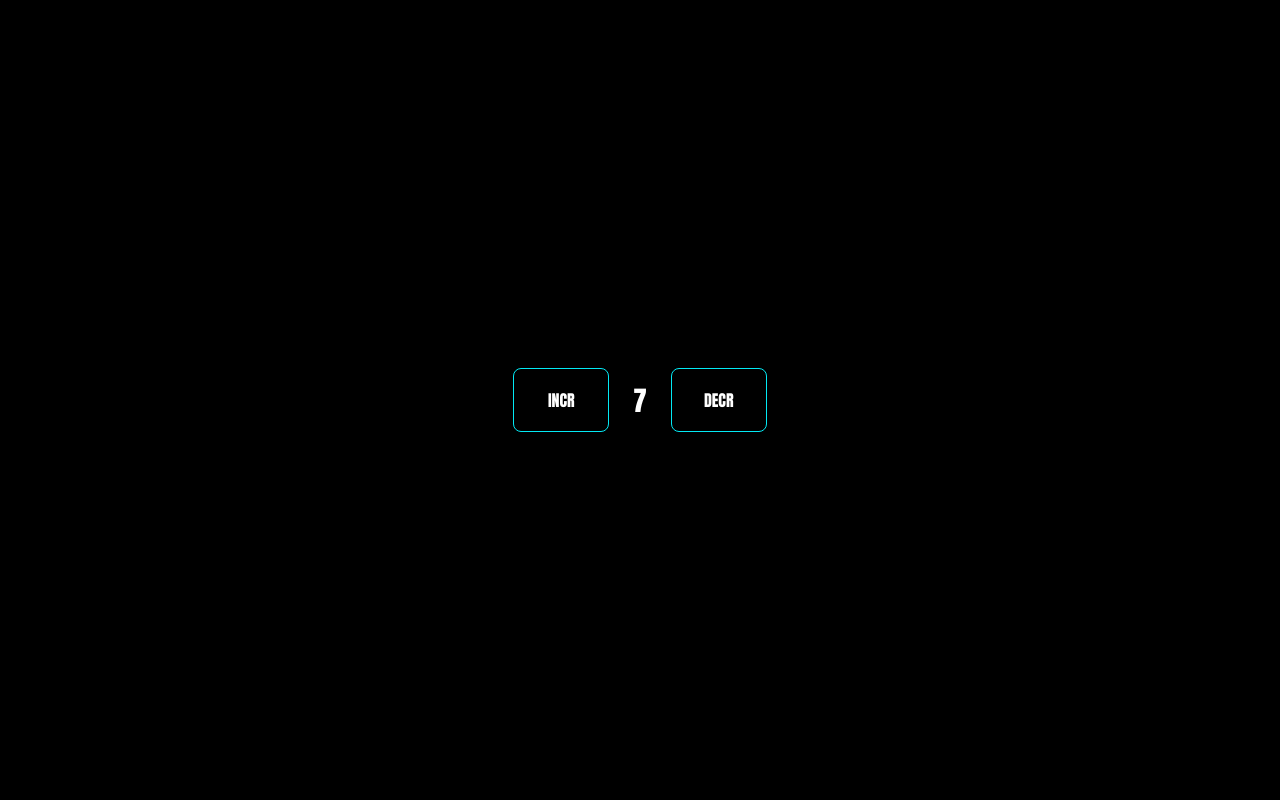
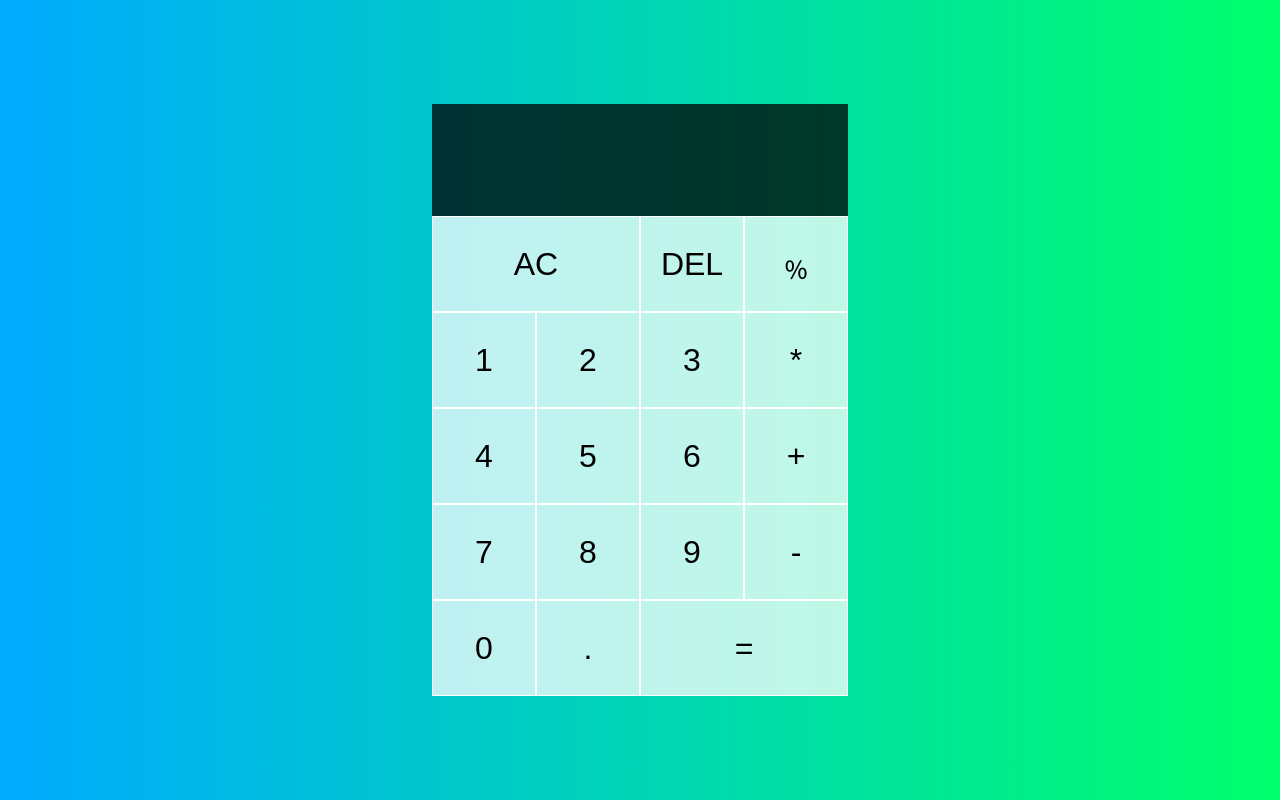
Before and after one commit to Rajan-7/JsLibrary, a React (Create React App) app: page / in a window 1280 px wide. Built offline with nearby package versions, Linux system fonts and the light colour scheme; a web font is replaced by a local one.

Commit message:
Initialized calculator project

```diff
--- a/src/App.js
+++ b/src/App.js
@@ -1,10 +1,11 @@
 // import Resturant from "./components/Basic/Resturant";
 // import UseState from "./components/Hooks/UseState";
 // import UseEffect from "./components/Hooks/UseEffect";
-import UseReducer from "./components/Hooks/UseReducer";
+// import UseReducer from "./components/Hooks/UseReducer";
+import Calculator from "./components/Project/Calculator/Calculator";
 
 function App() {
-  return <UseReducer />;
+  return <Calculator />;
 }
 
 export default App;
--- /dev/null
+++ b/src/components/Project/Calculator/Calculator.js
@@ -0,0 +1,63 @@
+import React, { useReducer } from "react";
+import Operation from "./Operation";
+import ButtonDigit from "./DigitButton";
+import "./style.css";
+
+export const ACTIONS = {
+  ADD: "add",
+  CLEAR: "clear",
+  DELETE: "delete",
+  EVALUATE: "evaluate",
+  CHOOSE_OERATION: "choose-operation",
+};
+
+function reducer(state, { type, payload }) {
+  switch(type){
+    case ACTIONS.ADD:
+       return{
+        ...state,
+        currentOperand:`${state.currentOperand || ""}${payload.digit}`
+       }
+
+    default:
+       console.log("Hello calculator");
+  }
+}
+
+const Calculator = () => {
+  const [{ currentOperand, previousOperand, operation }, dispatch] = useReducer(
+    reducer,
+    {}
+  );
+  return (
+    <div className="calculator-grid">
+      <div className="output">
+        <div className="previous-operand">
+          {previousOperand}
+          {operation}
+        </div>
+        <div className="current-operand">{currentOperand}</div>
+      </div>
+      <button className="span-two">AC</button>
+      <button>DEL</button>
+      <button>﹪</button>
+      <ButtonDigit digit="1" dispatch={dispatch} />
+      <ButtonDigit digit="2" dispatch={dispatch} />
+      <ButtonDigit digit="3" dispatch={dispatch} />
+      <button>*</button>
+      <ButtonDigit digit="4" dispatch={dispatch} />
+      <ButtonDigit digit="5" dispatch={dispatch} />
+      <ButtonDigit digit="6" dispatch={dispatch} />
+      <button>+</button>
+      <ButtonDigit digit="7" dispatch={dispatch} />
+      <ButtonDigit digit="8" dispatch={dispatch} />
+      <ButtonDigit digit="9" dispatch={dispatch} />
+      <button>-</button>
+      <ButtonDigit digit="0" dispatch={dispatch} />
+      <ButtonDigit digit="." dispatch={dispatch} />
+      <button className="span-two">=</button>
+    </div>
+  );
+};
+
+export default Calculator;
--- /dev/null
+++ b/src/components/Project/Calculator/DigitButton.js
@@ -0,0 +1,9 @@
+import { ACTIONS } from "./Calculator";
+
+export default function ButtonDigit({digit, dispatch}) {
+  return (
+    <button onClick={() => dispatch({ type: ACTIONS.ADD, payload: { digit } })}>
+      {digit}
+    </button>
+  );
+}
--- /dev/null
+++ b/src/components/Project/Calculator/Operation.js
@@ -0,0 +1,11 @@
+import { ACTIONS } from "./Calculator";
+
+export default function Operation({operation, dispatch}) {
+  return (
+    <button
+      onClick={() => dispatch({ type: ACTIONS.ADD, payload: { operation } })}
+    >
+      {operation}
+    </button>
+  );
+}
--- /dev/null
+++ b/src/components/Project/Calculator/style.css
@@ -0,0 +1,59 @@
+* {
+  margin: 0;
+  padding: 0;
+  box-sizing: border-box;
+}
+
+body {
+  height: 100vh;
+  display: flex;
+  justify-content: center;
+  align-items: center;
+  background: linear-gradient(to right, #00aaff, #00ff6c);
+}
+
+.calculator-grid {
+  display: grid;
+  grid-template-columns: repeat(4, 6.5rem);
+  grid-template-rows: minmax(7rem, auto) repeat(5, 6rem);
+
+  & button {
+    cursor: pointer;
+    outline: none;
+    font-size: 2rem;
+    border: 0.1rem solid white;
+    background-color: rgba(255, 255, 255, 0.75);
+
+    &:hover,
+    &:focus {
+      background-color: rgba(255, 255, 255, 0.9);
+    }
+  }
+}
+
+.output {
+  grid-column: -1/1;
+  background-color: rgba(0, 0, 0, 0.75);
+  display: flex;
+  flex-direction: column;
+  align-items: flex-end;
+  justify-content: space-around;
+  padding: 1rem;
+  word-wrap:break-word;
+  word-break:break-all;
+
+  & .previous-operand {
+    color: rgba(255, 255, 255, 0.8);
+    font-size: 1.5rem;
+    text-wrap: wrap;
+  }
+  & .current-operand {
+    color: #fff;
+    font-size: 2.5rem;
+    text-wrap:wrap;
+  }
+}
+
+.span-two {
+  grid-column: span 2;
+}
```
